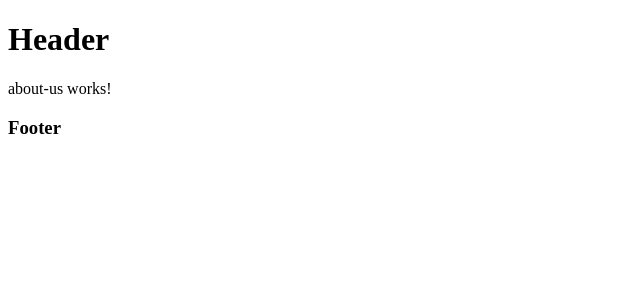
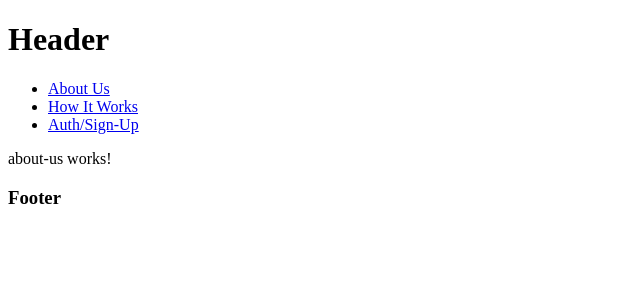
Before and after one commit to jayson1216/BookStoreApp, an Angular app: page /about-us in a window 1280 px wide. Shown: the top 300 px of the page, without its empty margins (0-640 px from the left). Built offline with nearby package versions, Linux system fonts and the light colour scheme.

Commit message:
Added router

```diff
--- a/src/app/app.component.html
+++ b/src/app/app.component.html
@@ -1,3 +1,8 @@
 <h1>Header</h1>
+<ul>
+    <li><a routerLink="about-us">About Us</a></li>
+    <li><a routerLink="how-it-works">How It Works</a></li>
+    <li><a routerLink="auth/sign-up">Auth/Sign-Up</a></li>
+</ul>
 <router-outlet></router-outlet>
 <h3>Footer</h3>
--- a/src/app/app.module.ts
+++ b/src/app/app.module.ts
@@ -4,9 +4,10 @@ import { BrowserModule } from '@angular/platform-browser';
 import { AppComponent } from './app.component';
 import { AboutUsComponent } from './about-us/about-us.component';
 import { HowItWorksComponent } from './how-it-works/how-it-works.component';
-import { RouterModule, Routes } from '@angular/router';
-const routes: Routes=[ { path:'about-us', component:AboutUsComponent },
-                       { path: 'how-it-works', component: HowItWorksComponent } ];
+import { AppRoutingModule } from './app-routing.module';
+import { AuthModule } from './auth/auth.module';
+
+
 
 @NgModule({
   declarations: [
@@ -16,9 +17,9 @@ const routes: Routes=[ { path:'about-us', component:AboutUsComponent },
   ],
   imports: [
     BrowserModule,
-    RouterModule.forRoot(routes)
+    AppRoutingModule,
+    AuthModule
   ],
-  exports:[RouterModule],
   providers: [],
   bootstrap: [AppComponent]
 })
--- /dev/null
+++ b/src/app/auth/auth.component.html
@@ -0,0 +1 @@
+<router-outlet></router-outlet>
--- /dev/null
+++ b/src/app/auth/auth.component.ts
@@ -0,0 +1,15 @@
+import { Component, OnInit } from '@angular/core';
+
+@Component({
+  selector: 'app-auth',
+  templateUrl: './auth.component.html',
+  styleUrls: ['./auth.component.scss']
+})
+export class AuthComponent implements OnInit {
+
+  constructor() { }
+
+  ngOnInit(): void {
+  }
+
+}
```
Also changed, not shown: src/app/app-routing.module.ts (added, +24 -0 lines), src/app/auth/auth.module.ts (+6 -2 lines), src/app/auth/auth.component.scss (added), 1 other file (tests, documents, lock files or other folders).
